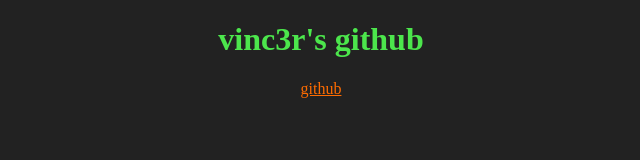
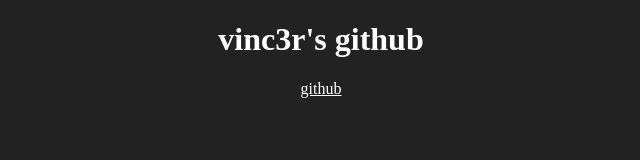
Before and after one commit to Vinc3r/vinc3r.github.io, a plain HTML site: page index.html in a window 1280 px wide. Shown: the whole page, without its empty margins (319-959 px from the left). Drawn offline with Linux system fonts and the light colour scheme.

Commit message:
Change text color to white in styles.css

```diff
--- a/styles.css
+++ b/styles.css
@@ -1,14 +1,14 @@
 html, body{
     background-color: #222;
-    color:#51cdff;
+    color:white;
     margin:0;
     padding:0;
 }
 h1{
-    color:#4ce64c;
+    color:white;
 }
 a{
-    color:#ff6c00;
+    color:white;
 }
 #content{
     margin:0 10%;
```
